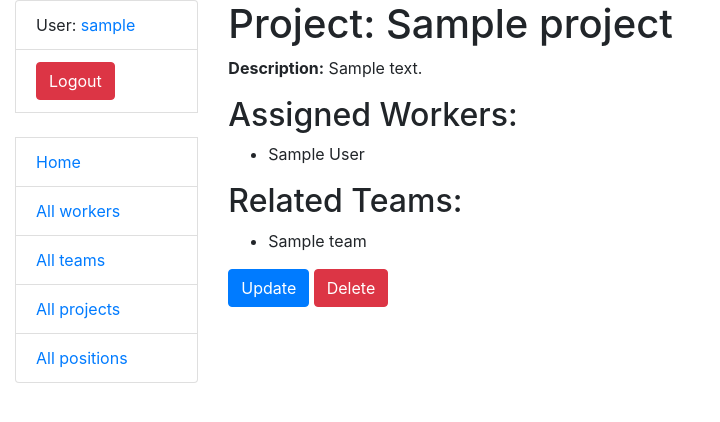
After one commit to mykytafabrykator/it-company-task-manager, a Django app: page /projects/1/ in a window 1280 px wide. The commit adds this page. Shown: the top 422 px of the page, without its empty margins (0-720 px from the left). Run offline with Django 5.2, Linux system fonts and the light colour scheme; a user stored in the database is signed in; tables that the repository leaves empty hold one stand-in row (values such as "Sample post").

Commit message:
Add CRUD functionality for Projects with templates

```diff
--- a/task/models.py
+++ b/task/models.py
@@ -53,6 +53,9 @@ class Worker(AbstractUser):
 class Project(models.Model):
     name = models.CharField(max_length=255)
     description = models.TextField()
+
+    def get_absolute_url(self):
+        return reverse("task:project-detail", kwargs={"pk": self.pk})
 
     def __str__(self):
         return self.name
--- a/task/urls.py
+++ b/task/urls.py
@@ -15,7 +15,13 @@ from task.views import (
     TeamListView,
     TeamCreateView,
     TeamDetailView,
-    TeamUpdateView, TeamDeleteView,
+    TeamUpdateView,
+    TeamDeleteView,
+    ProjectListView,
+    ProjectDetailView,
+    ProjectCreateView,
+    ProjectUpdateView,
+    ProjectDeleteView,
 )
 
 urlpatterns = [
@@ -75,6 +81,27 @@ urlpatterns = [
         TeamDeleteView.as_view(),
         name="team-delete"
     ),
+    path("projects/", ProjectListView.as_view(), name="project-list"),
+    path(
+        "projects/<int:pk>/",
+        ProjectDetailView.as_view(),
+        name="project-detail",
+    ),
+    path(
+        "projects/create/",
+        ProjectCreateView.as_view(),
+        name="project-create",
+    ),
+    path(
+        "projects/<int:pk>/update/",
+        ProjectUpdateView.as_view(),
+        name="project-update",
+    ),
+    path(
+        "projects/<int:pk>/delete/",
+        ProjectDeleteView.as_view(),
+        name="project-delete",
+    ),
 ]
 
 app_name = "task"
--- a/task/views.py
+++ b/task/views.py
@@ -125,3 +125,31 @@ class TeamUpdateView(LoginRequiredMixin, generic.UpdateView):
 class TeamDeleteView(LoginRequiredMixin, generic.DeleteView):
     model = Team
     success_url = reverse_lazy("task:team-list")
+
+
+class ProjectListView(LoginRequiredMixin, generic.ListView):
+    model = Project
+    paginate_by = 5
+
+
+class ProjectDetailView(LoginRequiredMixin, generic.DetailView):
+    model = Project
+
+    def get_queryset(self):
+        return Project.objects.prefetch_related('teams__workers').all()
+
+
+class ProjectCreateView(LoginRequiredMixin, generic.CreateView):
+    model = Project
+    fields = "__all__"
+    success_url = reverse_lazy("task:project-list")
+
+
+class ProjectUpdateView(LoginRequiredMixin, generic.UpdateView):
+    model = Project
+    fields = "__all__"
+
+
+class ProjectDeleteView(LoginRequiredMixin, generic.DeleteView):
+    model = Project
+    success_url = reverse_lazy("task:project-list")
--- a/templates/includes/sidebar.html
+++ b/templates/includes/sidebar.html
@@ -16,6 +16,6 @@
   <li class="list-group-item"><a href="{% url 'task:index' %}">Home</a></li>
   <li class="list-group-item"><a href="{% url 'task:worker-list' %}">All workers</a></li>
   <li class="list-group-item"><a href="{% url 'task:team-list' %}">All teams</a></li>
-  <li class="list-group-item"><a href="#">All projects</a></li>
+  <li class="list-group-item"><a href="{% url 'task:project-list' %}">All projects</a></li>
   <li class="list-group-item"><a href="{% url 'task:position-list' %}">All positions</a></li>
 </ul>
--- /dev/null
+++ b/templates/task/project_detail.html
@@ -0,0 +1,34 @@
+{% extends "base.html" %}
+
+{% block content %}
+  <h1>Project: {{ project.name }}</h1>
+
+  {% if project.description %}
+    <p><strong>Description:</strong> {{ project.description }}</p>
+  {% else %}
+    <p><em>No description available for this project.</em></p>
+  {% endif %}
+
+  <h2>Assigned Workers:</h2>
+  <ul>
+    {% for team in project.teams.all %}
+      {% for worker in team.workers.all %}
+        <li>{{ worker.first_name }} {{ worker.last_name }}</li>
+      {% endfor %}
+    {% empty %}
+      <li>No workers assigned to this project.</li>
+    {% endfor %}
+  </ul>
+
+  <h2>Related Teams:</h2>
+  <ul>
+    {% for team in project.teams.all %}
+      <li>{{ team.name }}</li>
+    {% empty %}
+      <li>No teams assigned to this project.</li>
+    {% endfor %}
+  </ul>
+
+  <a href="{% url 'task:project-update' pk=project.id %}" class="btn btn-primary">Update</a>
+  <a href="{% url 'task:project-delete' pk=project.id %}" class="btn btn-danger">Delete</a>
+{% endblock %}
```
Also changed, not shown: templates/task/project_confirm_delete.html (added, +10 -0 lines), templates/task/project_form.html (added, +12 -0 lines), templates/task/project_list.html (added, +22 -0 lines).
